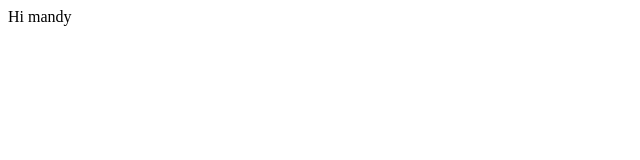
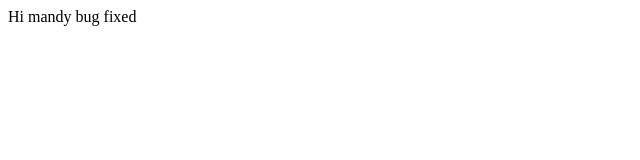
Before and after one commit to D1289377/test1, a plain HTML site: page index.html in a window 1280 px wide. Shown: the full height of the page, 0-640 px from the left. Drawn offline with Linux system fonts and the light colour scheme.

Commit message:
Update index.html

```diff
--- a/index.html
+++ b/index.html
@@ -5,6 +5,6 @@
     <title>Title</title>
 </head>
 <body>
-<div>Hi mandy</div>
+<div>Hi mandy bug fixed</div>
 </body>
 </html>
```
